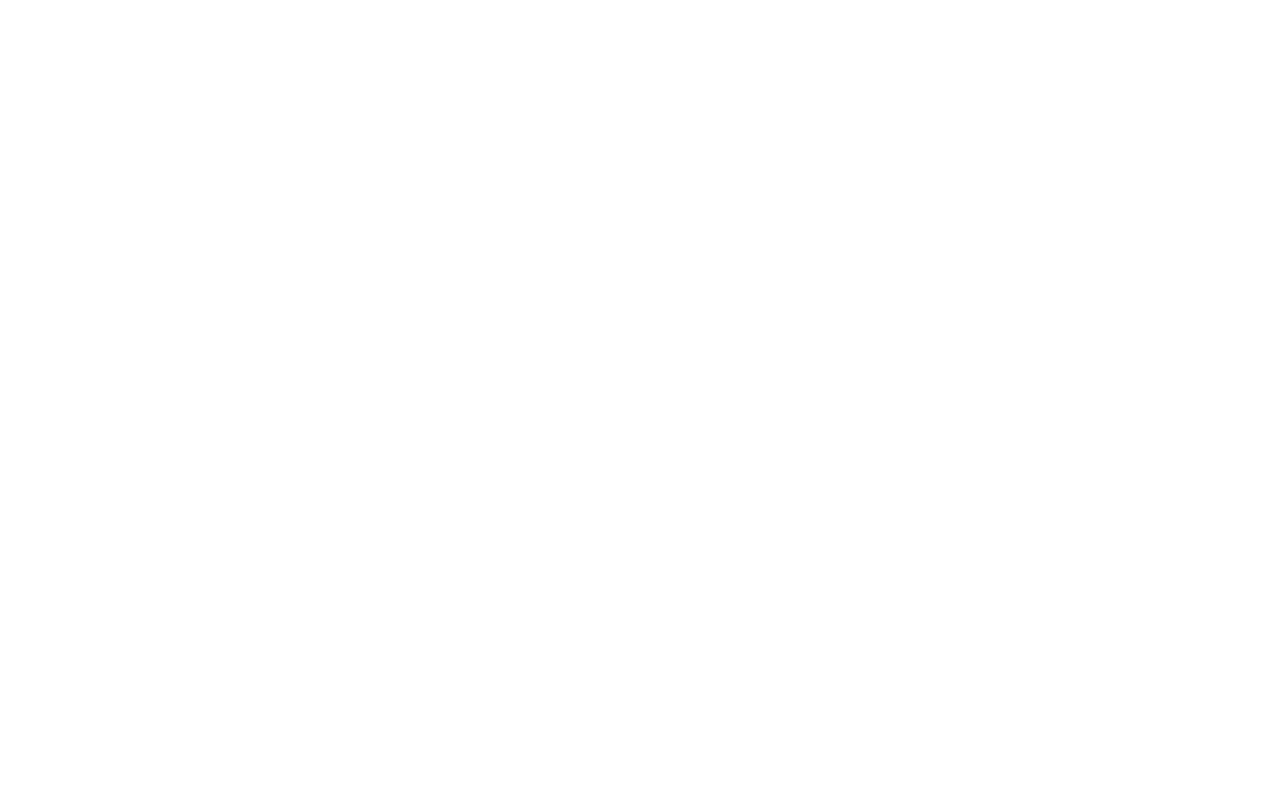
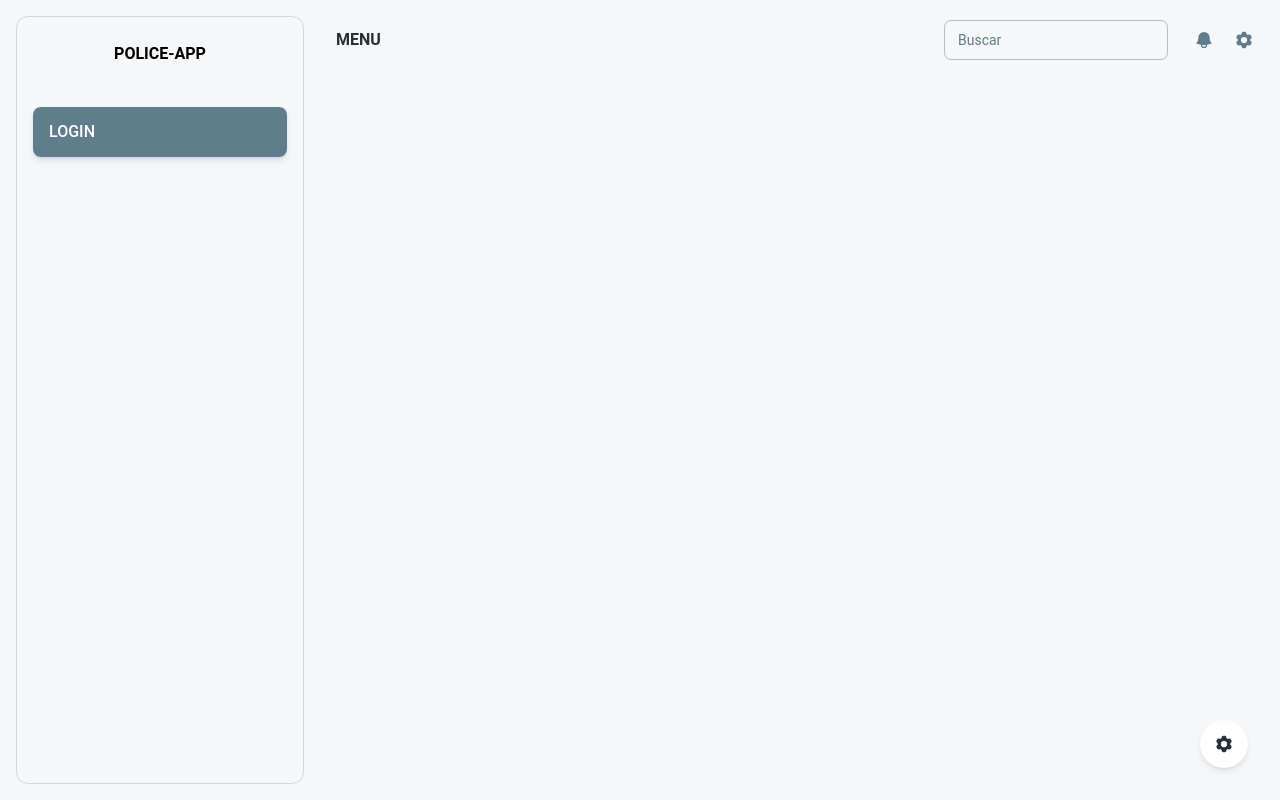
Before and after one commit to atreyucam/Proyecto-UPC, a React (Vite) app in the folder app-web/: page / in a window 1280 px wide. Before the commit this address had no page. Built offline with nearby package versions, Linux system fonts and the light colour scheme.

Commit message:
layout de panel administrativo y maketacion de login

```diff
--- a/app-web/package.json
+++ b/app-web/package.json
@@ -10,6 +10,7 @@
     "preview": "vite preview"
   },
   "dependencies": {
+    "@heroicons/react": "2.0.18",
     "@material-tailwind/react": "2.0.5",
     "react": "^18.2.0",
     "react-dom": "^18.2.0",
--- a/app-web/src/App.jsx
+++ b/app-web/src/App.jsx
@@ -1,10 +1,12 @@
 import { Button } from "@material-tailwind/react";
 import { BrowserRouter, Route, Routes } from "react-router-dom";
 import Login from "./pages/Login";
+import Home from "./pages/Home";
 function App() {
   return (
     <BrowserRouter>
       <Routes>
+        <Route path="/" element={<Home />} />
         <Route path="/login" element={<Login />} />
       </Routes>
     </BrowserRouter>
--- /dev/null
+++ b/app-web/src/pages/Home.jsx
@@ -0,0 +1,12 @@
+import React from "react";
+import Sidebar from "./components/Sidebar";
+import Layout from "./components/Layout";
+const Home = () => {
+  return (
+    <>
+      <Layout />
+    </>
+  );
+};
+
+export default Home;
--- /dev/null
+++ b/app-web/src/pages/components/Layout.jsx
@@ -0,0 +1,28 @@
+import React from "react";
+import Sidebar from "./Sidebar";
+import DashboardNavbar from "./Navbar";
+import { IconButton } from "@material-tailwind/react";
+import { Cog6ToothIcon } from "@heroicons/react/24/solid";
+
+const Layout = ({ children }) => {
+  return (
+    <>
+      <div className="min-h-screen bg-blue-gray-50/50">
+        <Sidebar />
+        <div className="p-4 xl:ml-80">
+          <DashboardNavbar />
+          <IconButton
+            size="lg"
+            color="white"
+            className="fixed bottom-8 right-8 z-40 rounded-full shadow-blue-gray-900/10"
+            ripple={false}
+          >
+            <Cog6ToothIcon className="h-5 w-5" />
+          </IconButton>
+        </div>
+      </div>
+    </>
+  );
+};
+
+export default Layout;
--- /dev/null
+++ b/app-web/src/pages/components/Navbar.jsx
@@ -0,0 +1,124 @@
+import { useLocation } from "react-router-dom";
+import {
+  Navbar,
+  Typography,
+  Button,
+  IconButton,
+  Input,
+  Menu,
+  MenuHandler,
+  MenuList,
+  MenuItem,
+  Avatar,
+} from "@material-tailwind/react";
+import {
+  Cog6ToothIcon,
+  BellIcon,
+  ClockIcon,
+  Bars3Icon,
+} from "@heroicons/react/24/solid";
+import { useMaterialTailwindController, setOpenSidenav } from "@/context";
+
+export function DashboardNavbar() {
+  const [controller, dispatch] = useMaterialTailwindController();
+  const { fixedNavbar, openSidenav } = controller;
+  return (
+    <Navbar
+      color={fixedNavbar ? "white" : "transparent"}
+      className={`rounded-xl transition-all ${
+        fixedNavbar
+          ? "sticky top-4 z-40 py-3 shadow-md shadow-blue-gray-500/5"
+          : "px-0 py-1"
+      }`}
+      fullWidth
+      blurred={fixedNavbar}
+    >
+      <div className="flex flex-col-reverse justify-between gap-6 md:flex-row md:items-center">
+        <div className="capitalize">
+          <Typography variant="h6" color="blue-gray">
+            MENU
+          </Typography>
+        </div>
+
+        <div className="flex items-center">
+          <div className="mr-auto md:mr-4 md:w-56">
+            <Input label="Buscar" />
+          </div>
+          <IconButton
+            variant="text"
+            color="blue-gray"
+            className="grid xl:hidden"
+            onClick={() => setOpenSidenav(dispatch, !openSidenav)}
+          >
+            <Bars3Icon strokeWidth={3} className="h-6 w-6 text-blue-gray-500" />
+          </IconButton>
+
+          {/* menu Notification menu */}
+          <Menu>
+            <MenuHandler>
+              <IconButton variant="text" color="blue-gray">
+                <BellIcon className="h-5 w-5 text-blue-gray-500" />
+              </IconButton>
+            </MenuHandler>
+            <MenuList className="w-max border-0">
+              <MenuItem className="flex items-center gap-3">
+                <Avatar
+                  src="https://demos.creative-tim.com/material-dashboard/assets/img/team-2.jpg"
+                  alt="item-1"
+                  size="sm"
+                  variant="circular"
+                />
+                <div>
+                  <Typography
+                    variant="small"
+                    color="blue-gray"
+                    className="mb-1 font-normal"
+                  >
+                    <strong>New message</strong> from Laur
+                  </Typography>
+                  <Typography
+                    variant="small"
+                    color="blue-gray"
+                    className="flex items-center gap-1 text-xs font-normal opacity-60"
+                  >
+                    <ClockIcon className="h-3.5 w-3.5" /> 13 minutes ago
+                  </Typography>
+                </div>
+              </MenuItem>
+            </MenuList>
+          </Menu>
+          {/* Menu Ajustes */}
+          <Menu>
+            <MenuHandler>
+              <IconButton variant="text" color="blue-gray">
+                <Cog6ToothIcon className="h-5 w-5 text-blue-gray-500" />{" "}
+              </IconButton>
+            </MenuHandler>
+            <MenuList className="w-max border-0">
+              <MenuItem className="flex items-center gap-3">
+                <Typography
+                  variant="small"
+                  color="blue-gray"
+                  className="mb-1 font-normal"
+                >
+                  <strong>Salir</strong>
+                </Typography>
+              </MenuItem>
+              <MenuItem className="flex items-center gap-3">
+                <Typography
+                  variant="small"
+                  color="blue-gray"
+                  className="mb-1 font-normal"
+                >
+                  <strong>Ajustes</strong>
+                </Typography>
+              </MenuItem>
+            </MenuList>
+          </Menu>
+        </div>
+      </div>
+    </Navbar>
+  );
+}
+
+export default DashboardNavbar;
--- /dev/null
+++ b/app-web/src/pages/components/Sidebar.jsx
@@ -0,0 +1,62 @@
+import React from "react";
+import { Link, NavLink } from "react-router-dom";
+import { XMarkIcon } from "@heroicons/react/24/outline";
+import { Button, IconButton, Typography } from "@material-tailwind/react";
+import { useMaterialTailwindController, setOpenSidenav } from "@/context";
+
+const Sidebar = () => {
+  const [controller, dispatch] = useMaterialTailwindController();
+  const { openSidenav } = controller;
+
+  return (
+    <>
+      <aside
+        className={` ${
+          openSidenav ? "translate-x-0" : "-translate-x-80"
+        } fixed inset-0 z-50 my-4 ml-4 h-[calc(100vh-32px)] w-72 rounded-xl transition-transform duration-300 xl:translate-x-0 border border-blue-gray-100`}
+      >
+        <div className={`relative`}>
+          <Link to="/" className="py-6 px-8 text-center">
+            <Typography variant="h6" color="dark">
+              POLICE-APP
+            </Typography>
+          </Link>
+          <IconButton
+            variant="text"
+            color="white"
+            size="sm"
+            ripple={false}
+            className="absolute right-0 top-0 grid rounded-br-none rounded-tl-none xl:hidden"
+            onClick={() => setOpenSidenav(dispatch, false)}
+          >
+            <XMarkIcon strokeWidth={2.5} className="h-5 w-5 text-white" />
+          </IconButton>
+        </div>
+        <div className="m-4">
+          <ul className="mb-4 flex flex-col gap-1">
+            <li>
+              <NavLink to={`/login`}>
+                {({ isActive }) => (
+                  <Button
+                    color={isActive ? "white" : "blue-gray"}
+                    className="flex items-center gap-4 px-4 capitalize"
+                    fullWidth
+                  >
+                    <Typography
+                      color="inherit"
+                      className="font-medium capitalize"
+                    >
+                      LOGIN
+                    </Typography>
+                  </Button>
+                )}
+              </NavLink>
+            </li>
+          </ul>
+        </div>
+      </aside>
+    </>
+  );
+};
+
+export default Sidebar;
```
Also changed, not shown: app-web/src/routes.jsx (added, +66 -0 lines), app-web/src/context/index.jsx (line endings or trailing spaces), app-web/src/pages/Login.jsx (line endings or trailing spaces), 1 other file (tests, documents, lock files or other folders).
